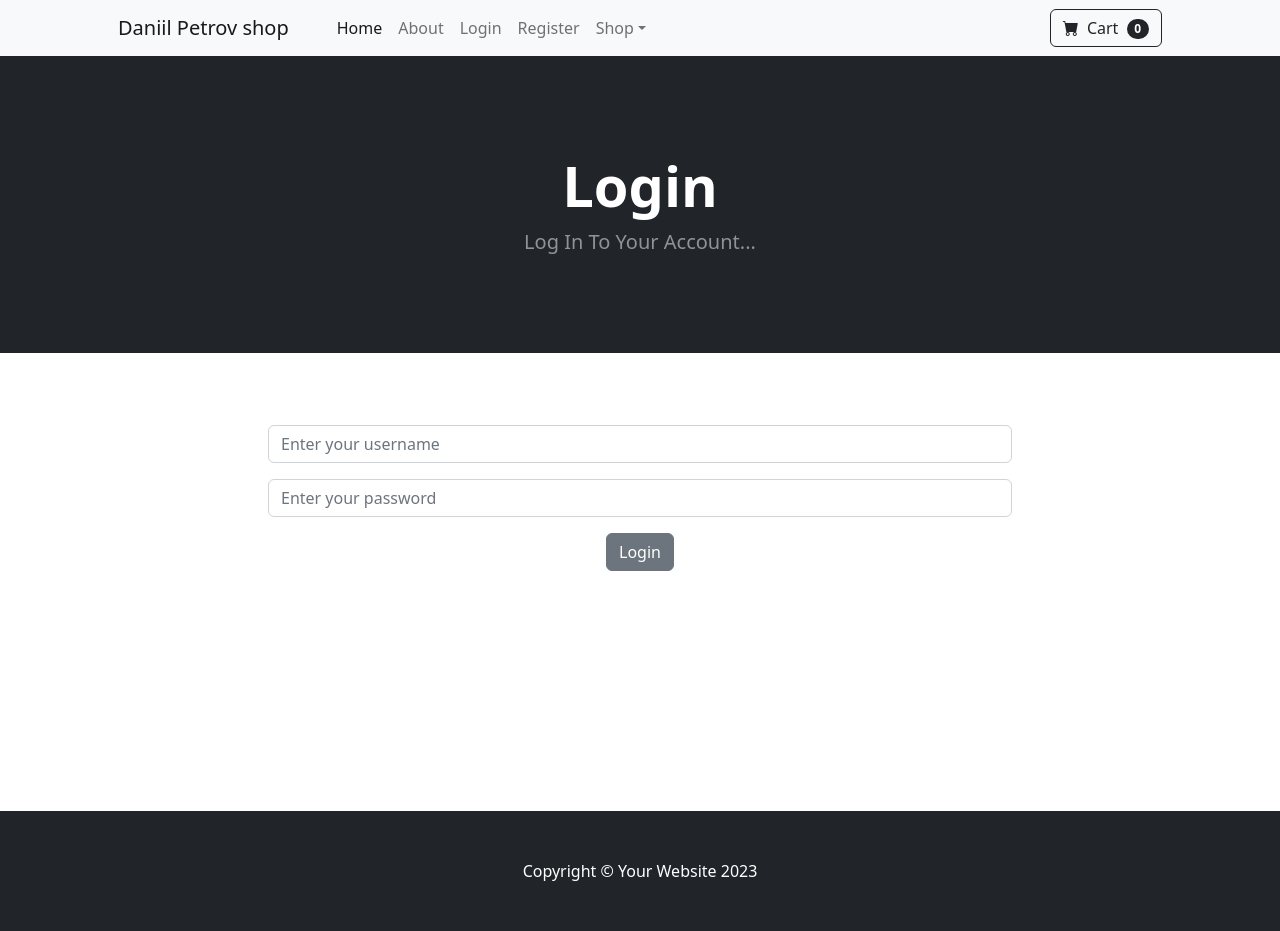
After one commit to d0hnik/ecom, a Django app: template ecom/store/templates/login.html in a window 1280 px wide. The commit adds this page. Run offline with Django 5.2, Linux system fonts and the light colour scheme; the template is opened without the code that fills it, so the values that code supplies are empty.

Commit message:
First commit. Added: Users can now register, login, and logout

```diff
--- /dev/null
+++ b/ecom/store/templates/base.html
@@ -0,0 +1,40 @@
+{% load static %}
+
+<!DOCTYPE html>
+<html lang="en">
+    <head>
+        <meta charset="utf-8" />
+        <meta name="viewport" content="width=device-width, initial-scale=1, shrink-to-fit=no" />
+        <meta name="description" content="" />
+        <meta name="author" content="" />
+        <title>Django ecommerce</title>
+        <!-- Favicon-->
+        <link rel="icon" type="image/x-icon" href="../../static/assets/favicon.ico" />
+        <!-- Bootstrap icons-->
+        <link href="https://cdn.jsdelivr.net/npm/bootstrap-icons@1.5.0/font/bootstrap-icons.css" rel="stylesheet" />
+        <!-- Core theme CSS (includes Bootstrap)-->
+        <link href="../../static/css/styles.css" rel="stylesheet" />
+    </head>
+    <body>
+        {% include 'navbar.html'%}
+        {% if messages %}
+            {% for message in messages%}
+                <div class="alert alert-warning alert-dismissible fade show" role="alert">
+                {{ message }}
+                <button type="button" class="btn-close" data-bs-dismiss="alert" aria-label="Close"></button>
+                </div>
+            {% endfor %}
+        {% endif %}
+        {% block content %}
+        {% endblock %}
+
+        <!-- Footer-->
+        <footer class="py-5 bg-dark">
+            <div class="container"><p class="m-0 text-center text-white">Copyright &copy; Your Website 2023</p></div>
+        </footer>
+        <!-- Bootstrap core JS-->
+        <script src="https://cdn.jsdelivr.net/npm/bootstrap@5.2.3/dist/js/bootstrap.bundle.min.js"></script>
+        <!-- Core theme JS-->
+        <script src="{% static '../../static/js/scripts.js' %}"></script>
+    </body>
+</html>
--- /dev/null
+++ b/ecom/store/templates/login.html
@@ -0,0 +1,49 @@
+{% extends 'base.html'%}
+
+
+{% include 'navbar.html'%}
+
+{% block content %}
+
+<header class="bg-dark py-5">
+    <div class="container px-4 px-lg-5 my-5">
+        <div class="text-center text-white">
+            <h1 class="display-4 fw-bolder">Login</h1>
+            <p class="lead fw-normal text-white-50 mb-0">Log In To Your Account...</p>
+        </div>
+    </div>
+</header>
+
+<div class="container">
+    <div class="row">
+        <center>
+            <div class="col-8">
+                <br>
+                <br>
+                <br>
+                <form method="post" action="{% url 'login'%}">
+                    {% csrf_token %}
+                      <div class="mb-3">
+                        <input type="text" class="form-control" name="username" placeholder="Enter your username">
+                      </div>
+                      <div class="mb-3">
+                        <input type="password" class="form-control" name="password" placeholder="Enter your password">
+                      </div>
+                      <button type="submit" class="btn btn-secondary">Login</button>
+                    </form>
+                <br>
+                <br>
+                <br>
+                <br>
+                <br>
+                <br>
+                <br>
+                <br>
+                <br>
+                <br>
+            </div>
+        </center>
+    </div>
+</div>
+
+{% endblock %}
--- /dev/null
+++ b/ecom/store/templates/navbar.html
@@ -0,0 +1,40 @@
+        <!-- Navigation-->
+        <nav class="navbar navbar-expand-lg navbar-light bg-light">
+            <div class="container px-4 px-lg-5">
+                <a class="navbar-brand" href="{% url 'home' %}">Daniil Petrov shop</a>
+                <button class="navbar-toggler" type="button" data-bs-toggle="collapse" data-bs-target="#navbarSupportedContent" aria-controls="navbarSupportedContent" aria-expanded="false" aria-label="Toggle navigation"><span class="navbar-toggler-icon"></span></button>
+                <div class="collapse navbar-collapse" id="navbarSupportedContent">
+                    <ul class="navbar-nav me-auto mb-2 mb-lg-0 ms-lg-4">
+                        <li class="nav-item"><a class="nav-link active" aria-current="page" href="{% url 'home' %}">Home</a></li>
+                        <li class="nav-item"><a class="nav-link" href="{% url 'about' %}">About</a></li>
+
+                        {% if user.is_authenticated %}
+                            <li class="nav-item"><a class="nav-link" href="{% url 'logout' %}">Logout</a></li>
+
+                        {% else %}
+                            <li class="nav-item"><a class="nav-link" href="{% url 'login' %}">Login</a></li>
+                            <li class="nav-item"><a class="nav-link" href="{% url 'register' %}">Register</a></li>
+                        {% endif %}
+
+
+
+                        <li class="nav-item dropdown">
+                            <a class="nav-link dropdown-toggle" id="navbarDropdown" href="#" role="button" data-bs-toggle="dropdown" aria-expanded="false">Shop</a>
+                            <ul class="dropdown-menu" aria-labelledby="navbarDropdown">
+                                <li><a class="dropdown-item" href="#!">All Products</a></li>
+                                <li><hr class="dropdown-divider" /></li>
+                                <li><a class="dropdown-item" href="#!">Popular Items</a></li>
+                                <li><a class="dropdown-item" href="#!">New Arrivals</a></li>
+                            </ul>
+                        </li>
+                    </ul>
+                    <form class="d-flex">
+                        <button class="btn btn-outline-dark" type="submit">
+                            <i class="bi-cart-fill me-1"></i>
+                            Cart
+                            <span class="badge bg-dark text-white ms-1 rounded-pill">0</span>
+                        </button>
+                    </form>
+                </div>
+            </div>
+        </nav>
--- a/ecom/store/urls.py
+++ b/ecom/store/urls.py
@@ -3,4 +3,8 @@ from . import views
 
 urlpatterns = [
     path('', views.home, name='home'),
+    path('about/', views.about, name='about'),
+    path('login/', views.login_user, name='login'),
+    path('logout/', views.logout_user, name='logout'),
+    path('register/', views.register_user, name='register')
 ]
```
Also changed, not shown: ecom/store/forms.py (added, +37 -0 lines), ecom/store/templates/about.html (added, +39 -0 lines), ecom/store/templates/home.html (+6 -56 lines), ecom/store/templates/register.html (added, +43 -0 lines).
